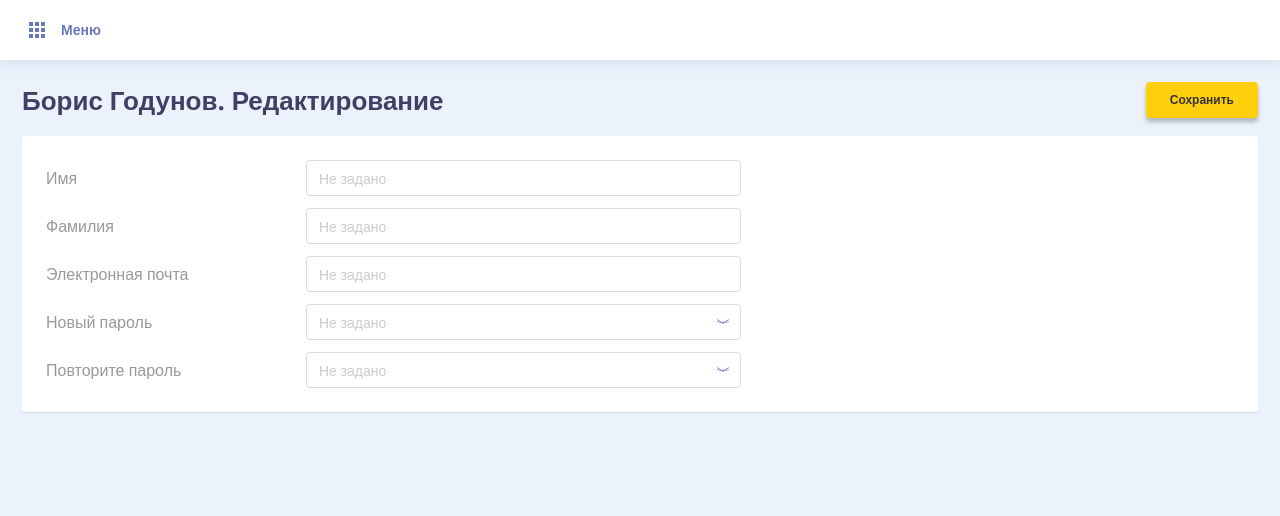
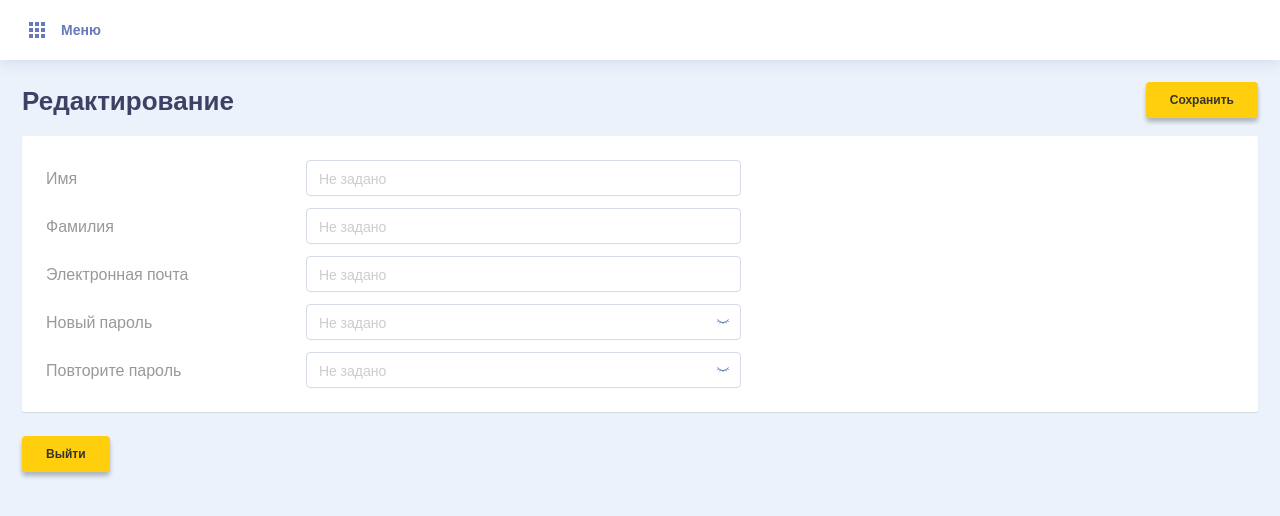
Before and after one commit to i-kosh/infomaximum-test-reactjs, a React (Create React App) app: page /profile in a window 1280 px wide. Shown: the top 516 px of the page. Built offline with nearby package versions, Linux system fonts and the light colour scheme.

Commit message:
feat: add user name and logout button

```diff
--- a/src/components/pages/Profile/index.tsx
+++ b/src/components/pages/Profile/index.tsx
@@ -1,4 +1,6 @@
 import React, { FunctionComponent } from "react";
+import { useDispatch, useSelector } from "react-redux";
+import { selectUser, logOut } from "../../../store/userSlice";
 import Button from "../../Button";
 import ProfileForm from "../../ProfileEdit";
 import "./style.scss";
@@ -6,10 +8,18 @@ import "./style.scss";
 interface Props {}
 
 const Profile: FunctionComponent<Props> = (props) => {
+  const dispatch = useDispatch();
+  const user = useSelector(selectUser);
+  const userProfile = user.profile;
+
+  const fullUserName = userProfile
+    ? `${userProfile.firstName} ${userProfile.secondName}. `
+    : "";
+
   return (
     <section className="profile">
       <div className="profile__top">
-        <h2 className="profile__heading">Борис Годунов. Редактирование</h2>
+        <h2 className="profile__heading">{fullUserName}Редактирование</h2>
         <div className="profile__save-btn">
           <Button>Сохранить</Button>
         </div>
@@ -17,6 +27,15 @@ const Profile: FunctionComponent<Props> = (props) => {
       <div className="profile__content">
         <ProfileForm />
       </div>
+      <Button
+        onClick={() => {
+          dispatch(logOut());
+        }}
+        type="button"
+        style={{ width: "fit-content", marginTop: "24px" }}
+      >
+        Выйти
+      </Button>
     </section>
   );
 };
```
